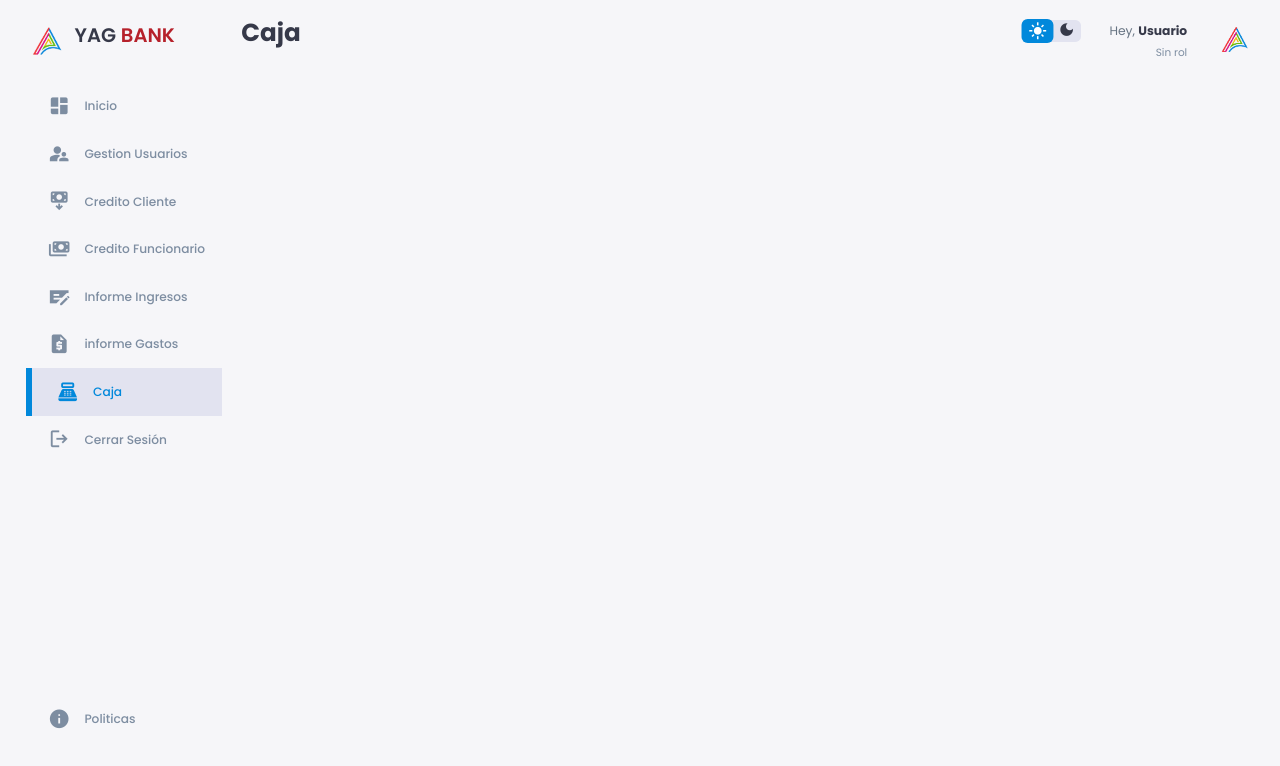
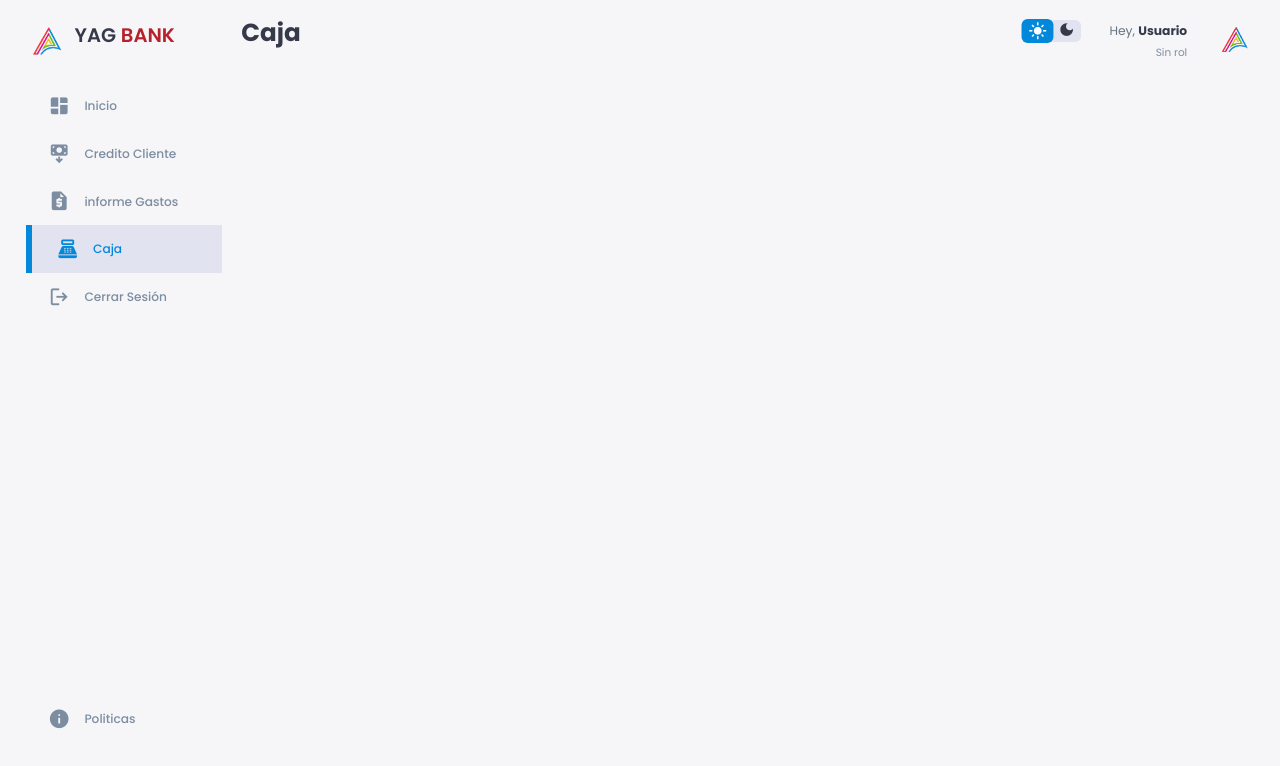
Before and after one commit to CamiloZkCode/FinanzasPanama, a Vue app: page /caja in a window 1280 px wide. Shown: the top 766 px of the page. Built offline with nearby package versions, Linux system fonts and the light colour scheme.

Commit message:
Sidebar Rol

```diff
--- a/src/components/Asidebar.vue
+++ b/src/components/Asidebar.vue
@@ -20,7 +20,7 @@
                 <h3>Inicio</h3>
             </router-link>
 
-            <router-link to="/usuarios" class="mi-enlace" active-class="active">
+            <router-link  v-if="isAdmin || isSupervisor" to="/usuarios" class="mi-enlace" active-class="active">
                 <span class="material-symbols-outlined">
                     supervisor_account
                 </span>
@@ -35,14 +35,14 @@
                 <h3>Credito Cliente</h3>
             </router-link>
 
-            <router-link to="/credito-funcionario" class="mi-enlace" active-class="active">
+            <router-link v-if="isAdmin" to="/credito-funcionario" class="mi-enlace" active-class="active">
                 <span class="material-symbols-outlined">
                     payments
                 </span>
                 <h3>Credito Funcionario</h3>
             </router-link>
 
-            <router-link to="/ingresos" class="mi-enlace" active-class="active">
+            <router-link v-if="isAdmin" to="/ingresos" class="mi-enlace" active-class="active">
                 <span class="material-symbols-outlined">
                     checkbook
                 </span>
@@ -85,28 +85,32 @@
 
 <script setup>
 
+/*========================Cerrar Sesion =====================*/
+import { computed } from 'vue'
+import { useAuthStore } from '@/stores/auth'
 import { useMenuStore } from '@/stores/menu'
-
-const menuStore = useMenuStore()
-
-const cerrarMenu = () => {
-    menuStore.cerrar()
-}
-
-/*========================Cerrar Sesion =====================*/
-import { useAuthStore } from '@/stores/auth'
 import { useRouter } from 'vue-router'
 
 const auth = useAuthStore()
+const menuStore = useMenuStore()
 const router = useRouter()
 
-const handleLogout = () => {
-    auth.logout()
-    router.push('/')
+// Roles
+const isAdmin = computed(() => auth.user?.rol?.toLowerCase() === 'administrador')
+const isSupervisor = computed(() => auth.user?.rol?.toLowerCase() === 'supervisor')
+// Asumimos que los demás son asesores si no son admin ni supervisor
+const isAsesor = computed(() => !isAdmin.value && !isSupervisor.value)
+
+function cerrarMenu() {
+  menuStore.abierto = false
+}
+
+function handleLogout() {
+  auth.logout()
+  router.push('/')
 }
 
 </script>
-
 
 
 <style scoped>
--- a/src/views/GestionUsuarios.vue
+++ b/src/views/GestionUsuarios.vue
@@ -1,13 +1,15 @@
 <template>
     <h1>Gestion Usuarios</h1>
-    <AdminTablaUsuarios />
-    <SupTablaUsuarios />
+    <AdminTablaUsuarios v-if="auth.isAdmin" />
+    <SupTablaUsuarios  v-else-if="auth.isSupervisor" />
 </template>
 
 
 
 <script setup>
+import { useAuthStore } from '@/stores/auth'
 import AdminTablaUsuarios from '../components/Admin/AdminUsuarios.vue'
 import SupTablaUsuarios from '../components/Supervisor/SupUsuarios.vue'
 
+const auth = useAuthStore()
 </script>
```
